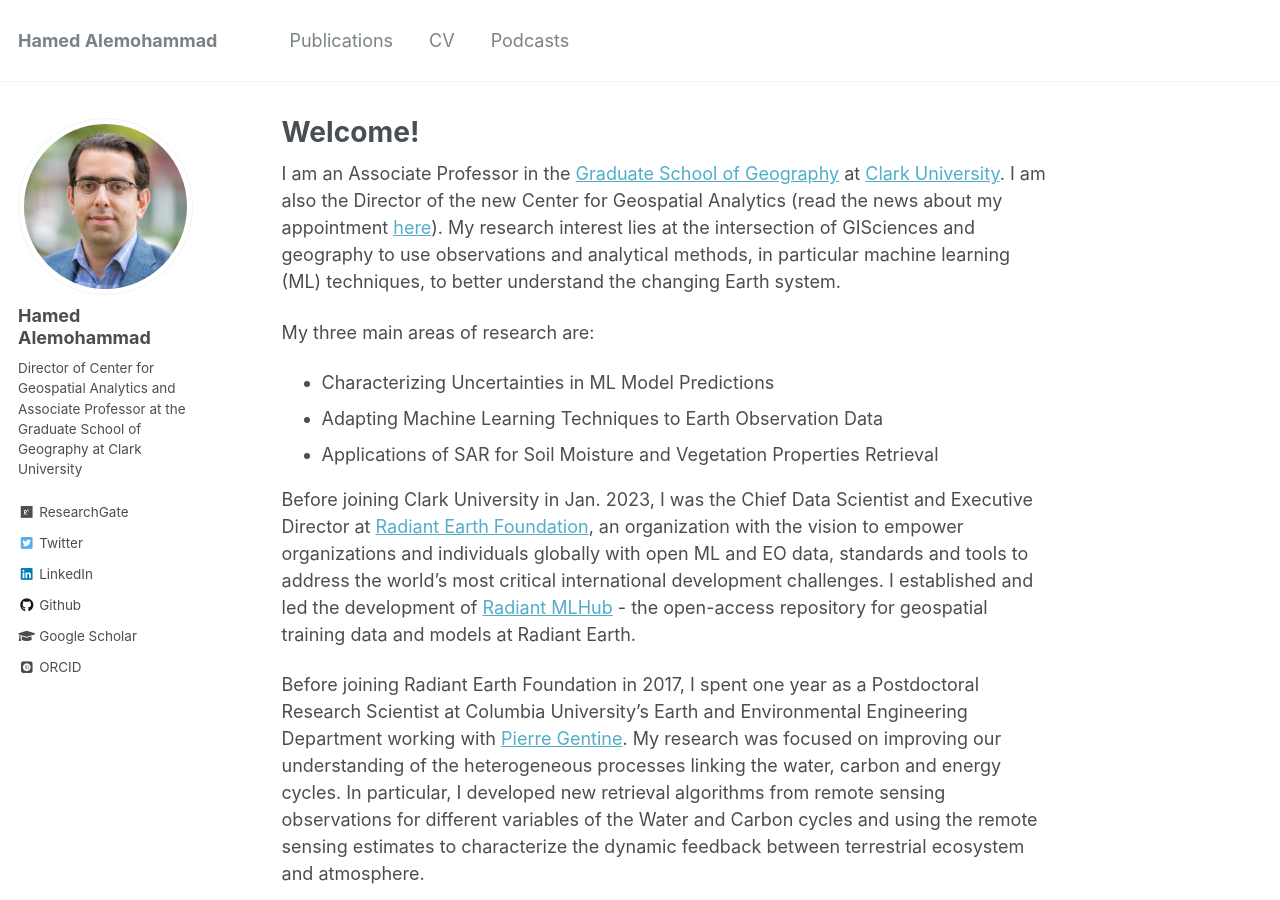
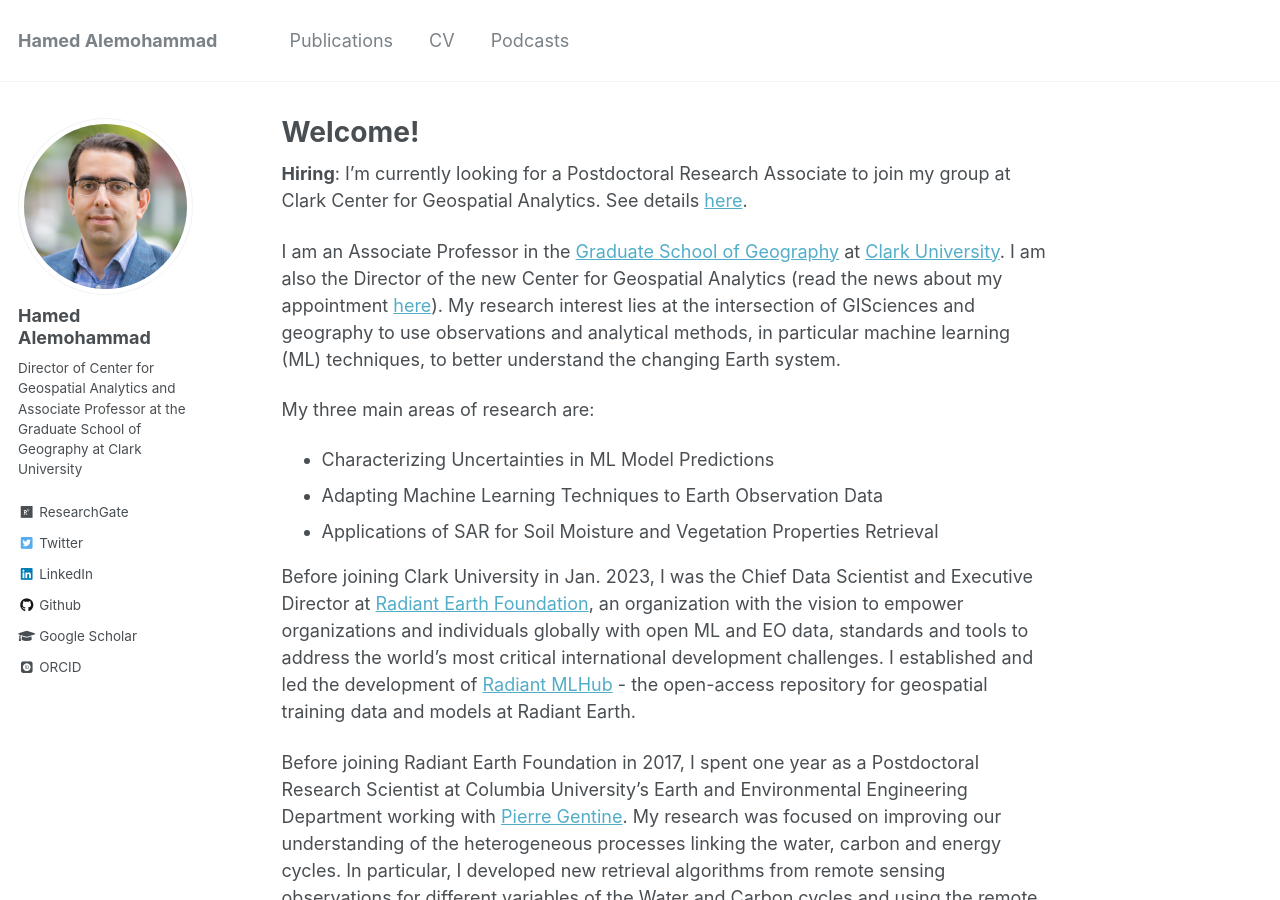
Before and after one commit to HamedAlemo/hamedalemo.github.io, a Jekyll site: the page built from _pages/about.md, in a window 1280 px wide and 900 px high. Built offline with Jekyll 4.4.1, drawn with Linux system fonts in a browser that asks for light colours; some web fonts are replaced.

Commit message:
added postdoc position

```diff
--- a/_pages/about.md
+++ b/_pages/about.md
@@ -7,6 +7,7 @@ redirect_from:
   - /about/
   - /about.html
 ---
+**Hiring**: I'm currently looking for a Postdoctoral Research Associate to join my group at Clark Center for Geospatial Analytics. See details [here](/files/Alemohammad_CV.pdf).
 
 I am an Associate Professor in the [Graduate School of Geography](https://www.clarku.edu/departments/geography/) at [Clark University](https://www.clarku.edu/). I am also the Director of the new Center for Geospatial Analytics (read the news about my appointment [here](https://clarknow.clarku.edu/2022/11/22/hamed-alemohammad-to-lead-new-center-for-geospatial-analytics/)). My research interest lies at the intersection of GISciences and geography to use observations and analytical methods, in particular machine learning (ML) techniques, to better understand the changing Earth system.
 
```
